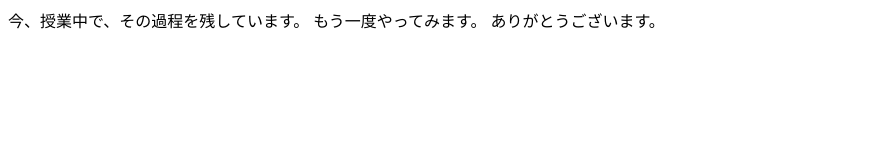
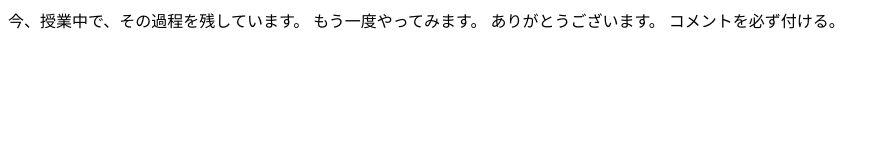
Before and after one commit to PJkohei/gs.study, a plain HTML site: page index.html in a window 1280 px wide. Shown: the whole page, without its empty margins (0-888 px from the left). Drawn offline with Linux system fonts and the light colour scheme.

Commit message:
変更している状態

```diff
--- a/index.html
+++ b/index.html
@@ -13,7 +13,7 @@
 
 ありがとうございます。
 
-
+コメントを必ず付ける。
 
 
 
```
